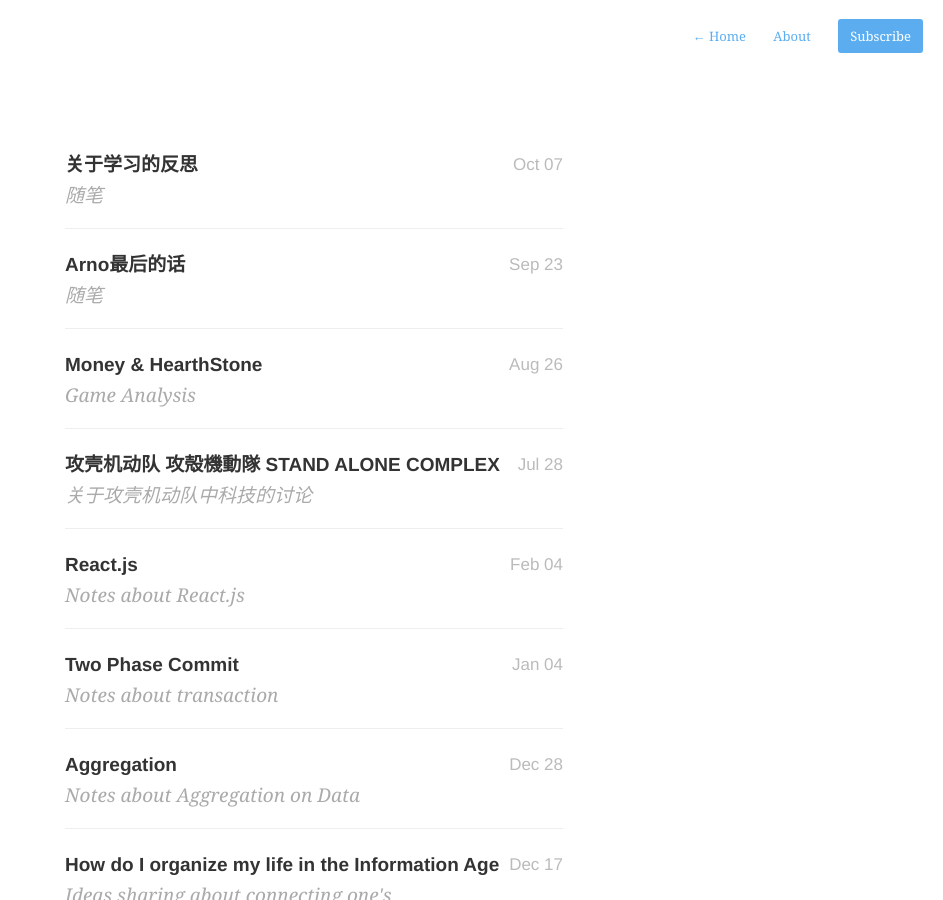
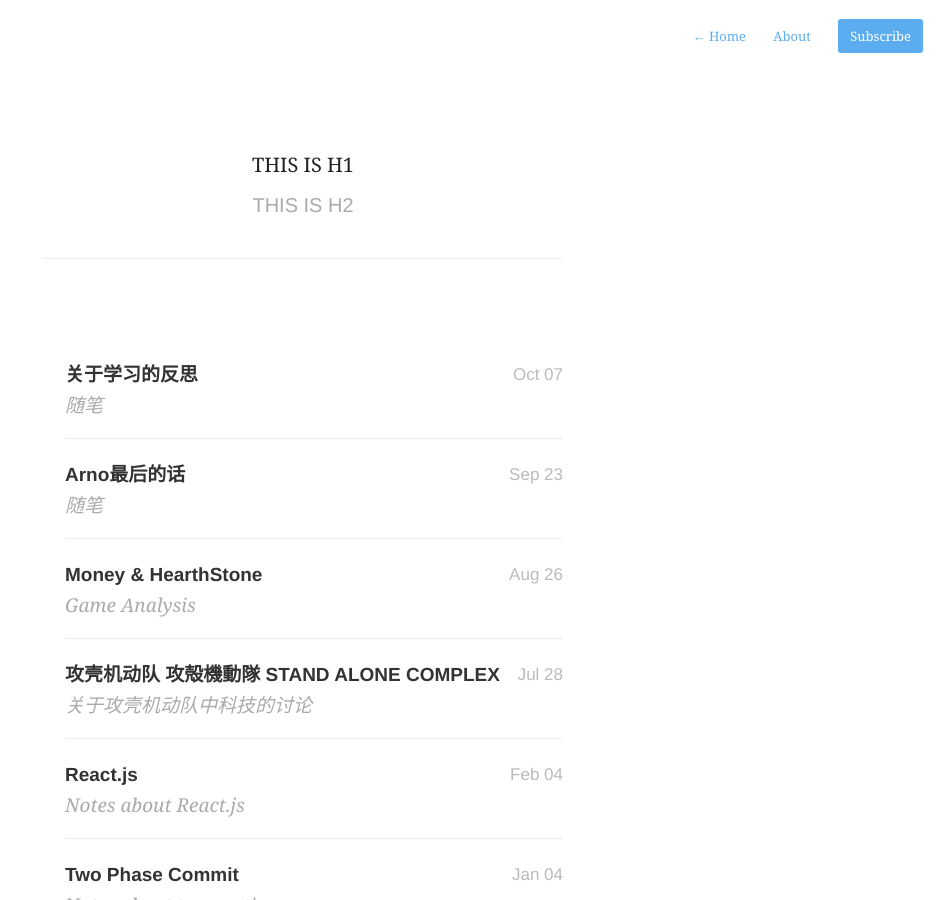
Before and after one commit to dragonhnd/supergrubby_simple, a Jekyll site: the page built from index.html, in a window 1280 px wide and 900 px high. Shown: the whole window, without its empty margins (337-1280 px from the left). Built offline with Jekyll 4.4.1, drawn with Linux system fonts in a browser that asks for light colours; nearby versions of some CDN libraries; Markdown is read by kramdown in place of the engine named in the settings; the list of posts is cut into pages by our own code.

Commit message:
update profile

```diff
--- a/_includes/profile.html
+++ b/_includes/profile.html
@@ -1,11 +1,13 @@
 <div class="profile">
     <section id="wrapper">
         <header id="header">
-            <a href='{{ site.baseurl }}about'>
+            <!-- <a href='{{ site.baseurl }}about'>
                 <img id="avatar" class="2x" src="/assets/images/avatar.png"/>
             </a>
             <h1>{{ site.author }}</h1>
-            <h2>{{ site.description }}</h2>
+            <h2>{{ site.description }}</h2> -->
+            <h1>THIS IS H1</h1>
+            <h2>THIS IS H2</h2>
         </header>
     </section>
 </div>
--- a/_layouts/default.html
+++ b/_layouts/default.html
@@ -15,9 +15,7 @@
 
   {% include navigation.html %}
 
-  <!-- {% if page.profile %}
-      {% include profile.html %}
-  {% endif %} -->
+  {% include profile.html %}
 
   <section id="wrapper" class="{% if page.profile %}home{% endif %}">
     {{ content }}
```
